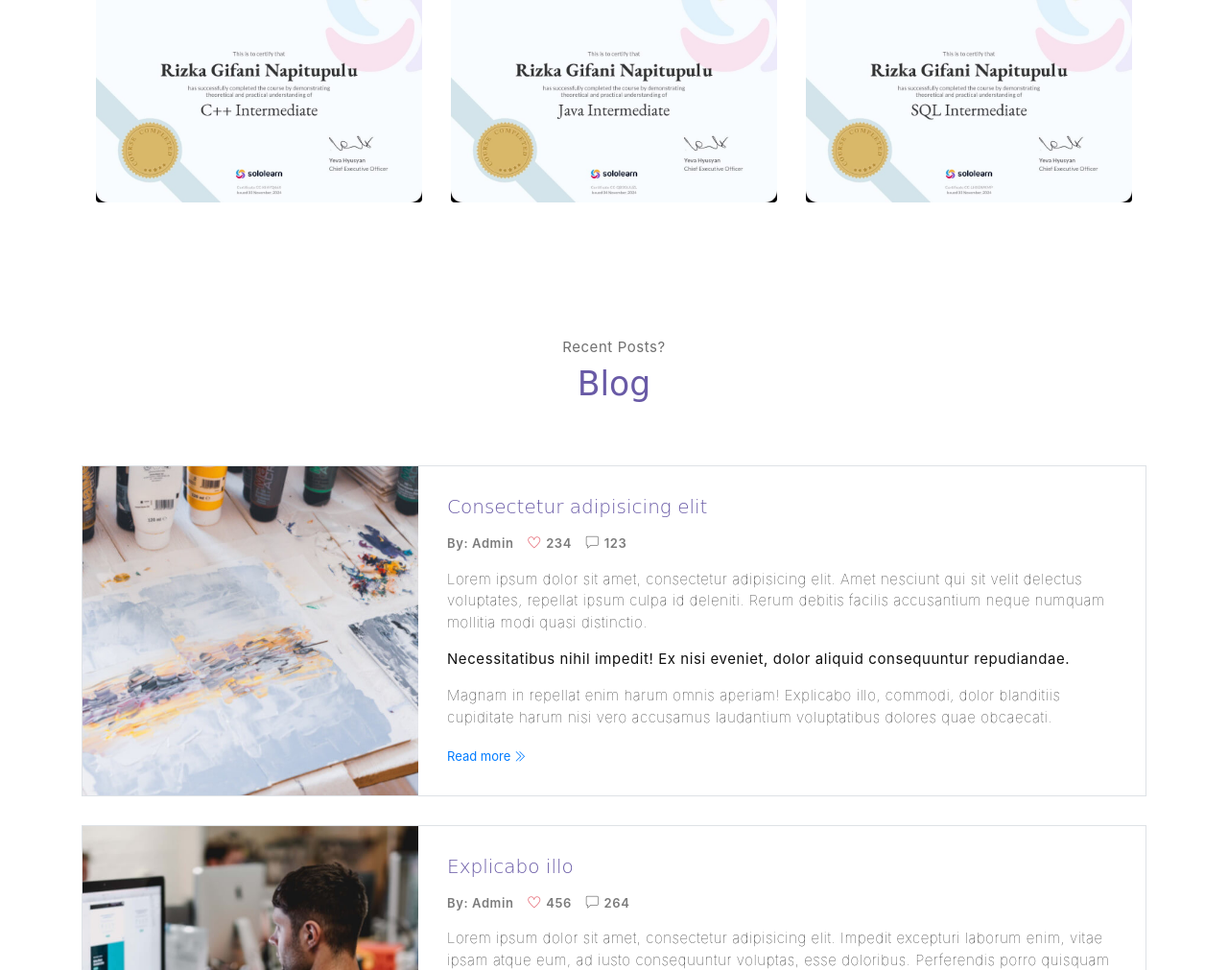
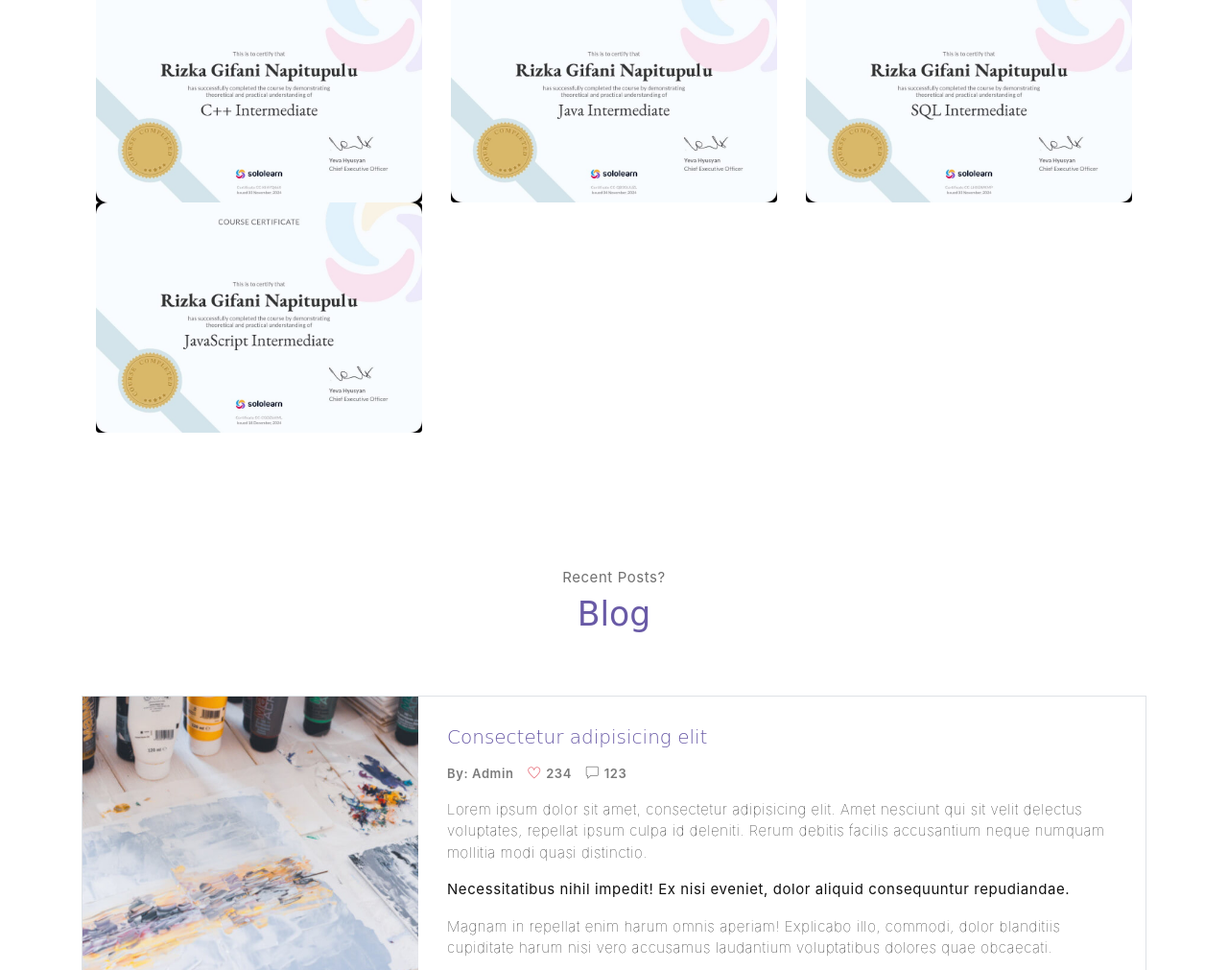
Before and after one commit to rizkagifani/Rizkagifani-, a plain HTML site: page index.html in a window 1280 px wide. Shown: the part 3374-4385 px from the top of the page at 96% size. Drawn offline with nearby package versions, Linux system fonts and the light colour scheme; a web font is replaced by a local one.

Commit message:
Update index.html

```diff
--- a/index.html
+++ b/index.html
@@ -298,6 +298,9 @@
                     <div class="col-md-4">
                         <img class="portfolio-card-img img-fluid rounded" src="assets/imgs/sql.jpeg" alt="JS Template">
                     </div>
+		    <div class="col-md-4">
+                        <img class="portfolio-card-img img-fluid rounded" src="assets/imgs/js.intermediate.jpeg" alt="CSS Template">
+                    </div>
                 </div>
             </div>
         </div> <!-- end of container -->
```
